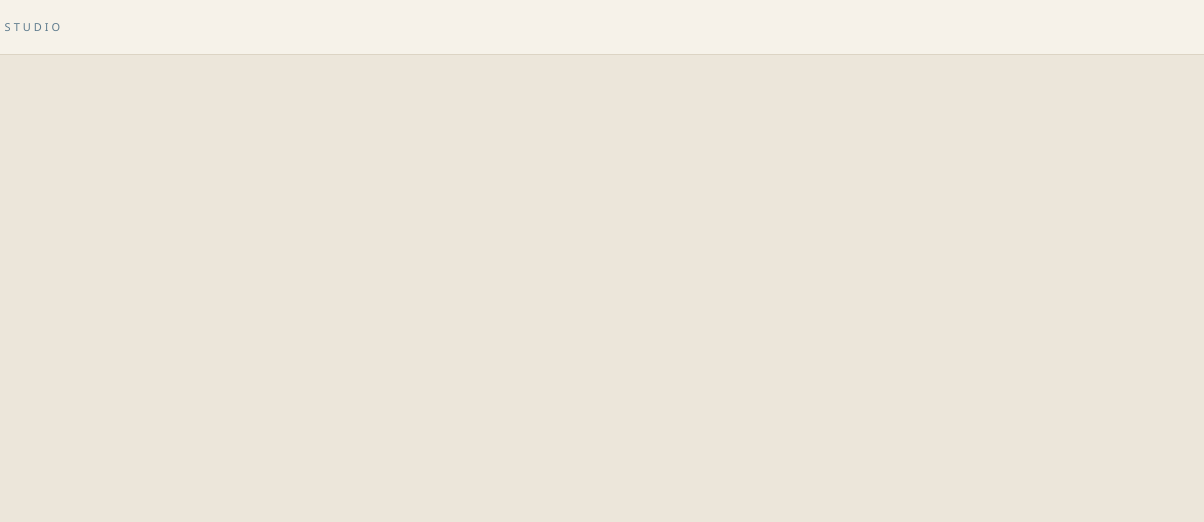
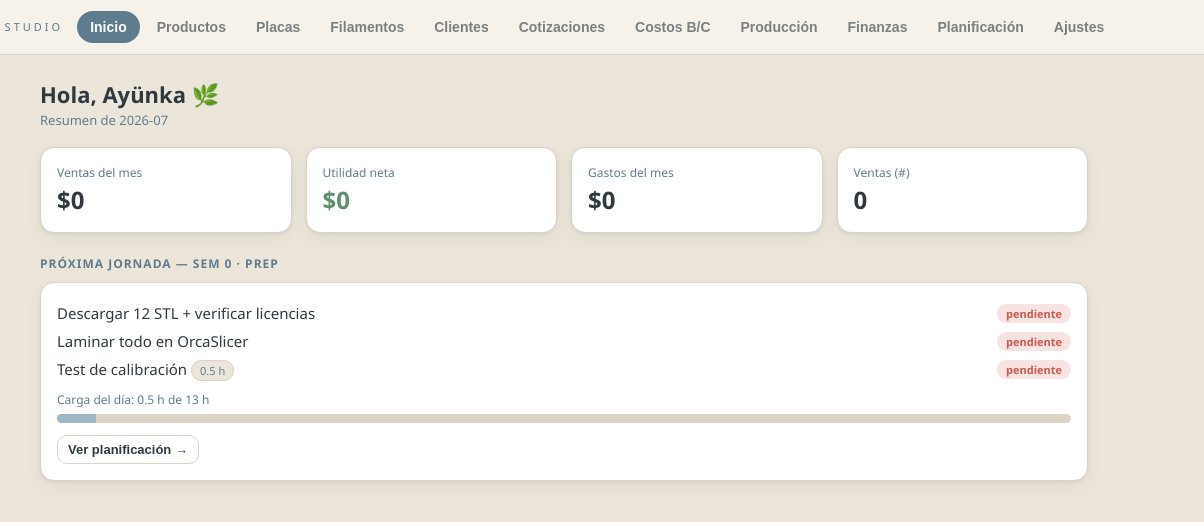
Before and after one commit to farid77cl/ayunka-studio, a website: page index.html in a window 1280 px wide. Shown: the full height of the page, 76-1280 px from the left. Drawn offline with nearby package versions, Linux system fonts and the light colour scheme.

Commit message:
Integrar Calculadora de costos (Bordado y Costura) como pestaña Costos B/C

```diff
--- a/index.html
+++ b/index.html
@@ -37,4 +37,6 @@
 <script src="js/viewer.js" defer></script>
 <script src="js/supa.js" defer></script>
 <script src="js/calc-costos.js" defer></script>
-<script
+<script src="js/app.js" defer></script>
+</body>
+</html>
```
